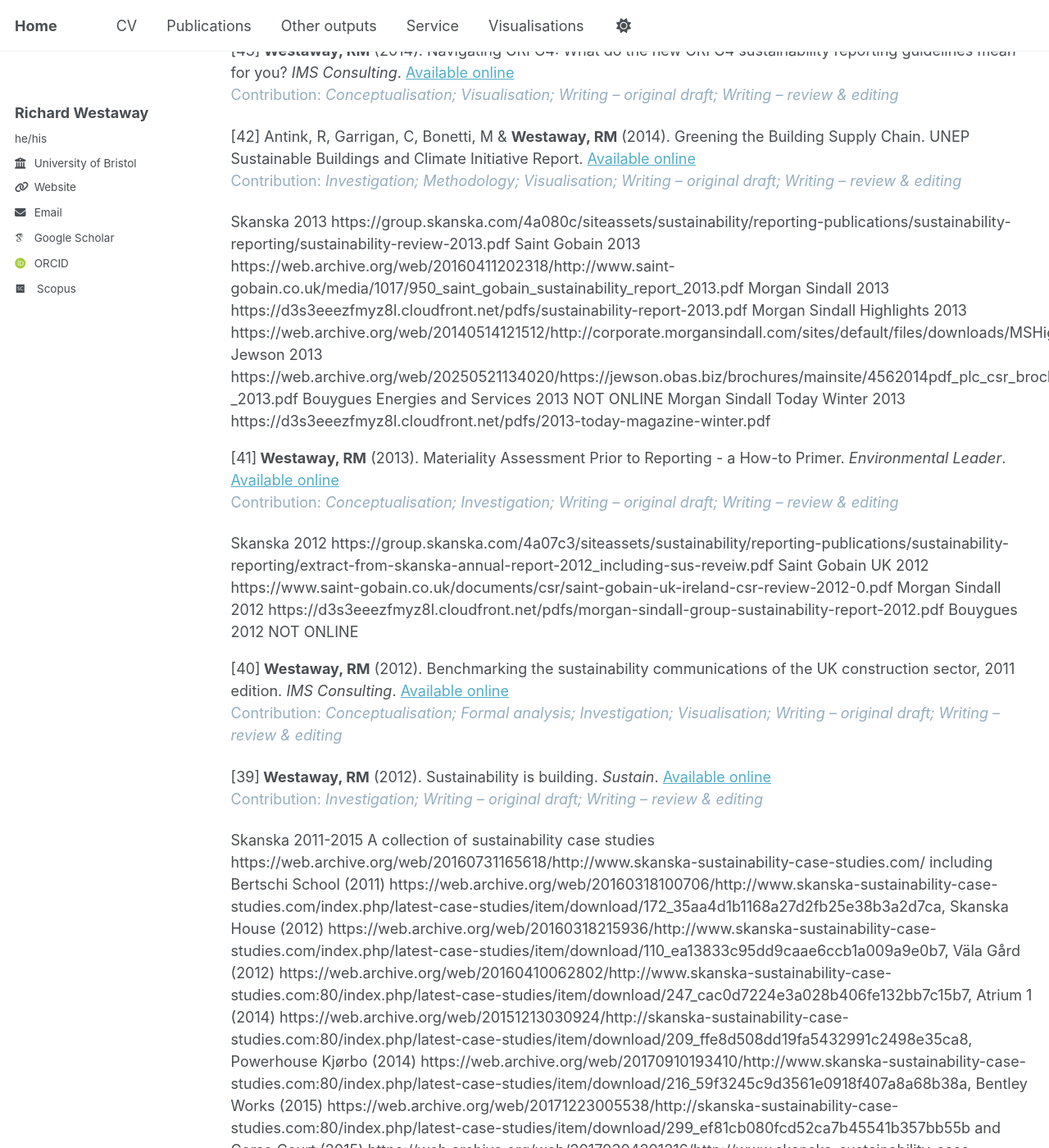
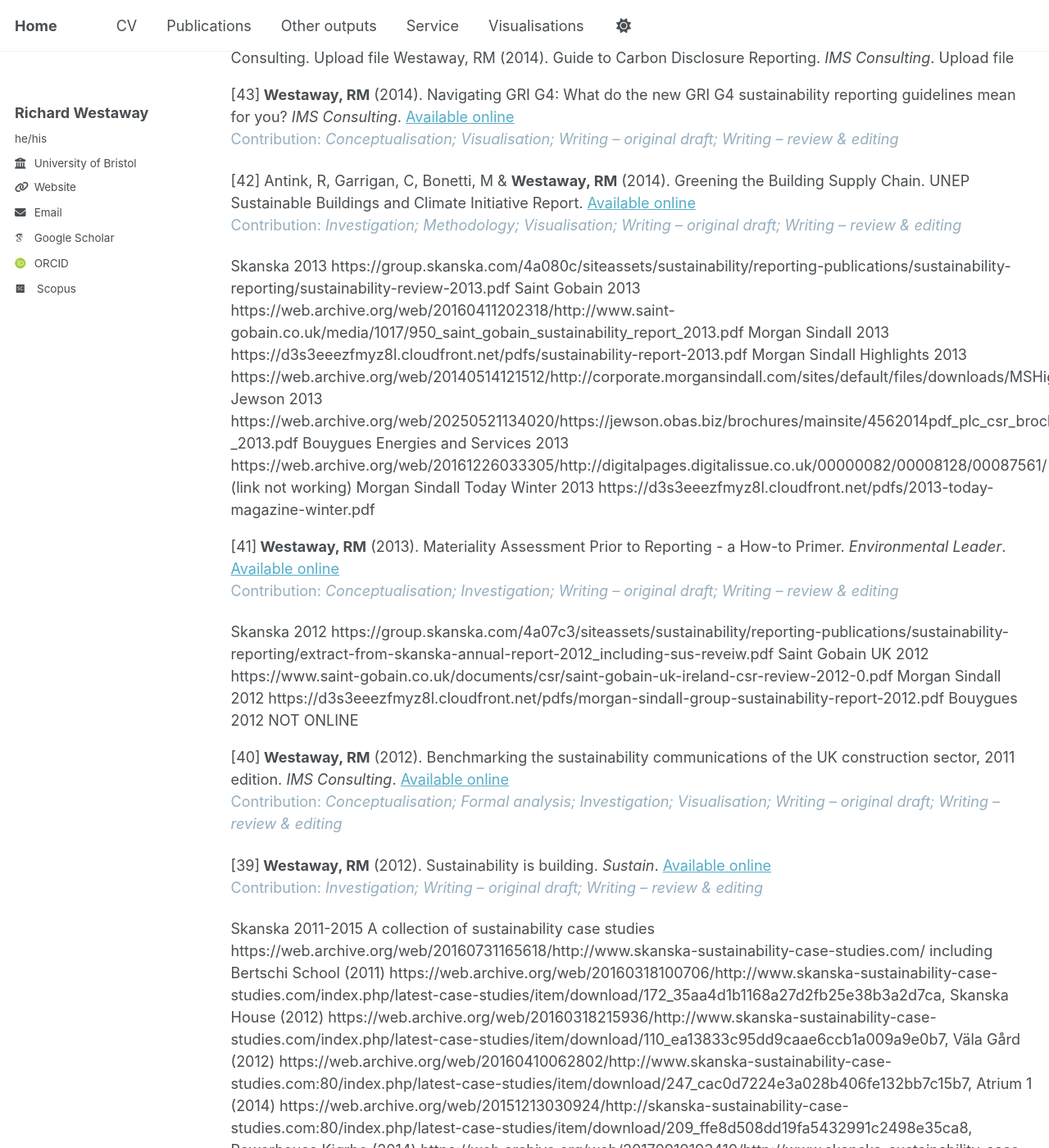
Before and after one commit to richardwestaway/richardwestaway.github.io, a Jekyll site: the page built from _pages/outputs.html, in a window 1280 px wide and 1400 px high, scrolled down 2034 px. Shown: the whole window at 82% size. Built offline with Jekyll 4.4.1, drawn with Linux system fonts in a browser that asks for light colours; some web fonts are replaced; comment, search, counter and statistics services are not loaded; some of the changed text lies outside the part shown.

Commit message:
Update outputs.html

```diff
--- a/_pages/outputs.html
+++ b/_pages/outputs.html
@@ -59,6 +59,10 @@ Jewson 2014 https://web.archive.org/web/20250521133920/https://jewson.obas.biz/b
 
 <!-- <p>[44] <strong>Westaway, RM</strong>, Ratcliff, R &amp; Hananel, C (2014). KARIM Evaluation Report. <em>Arctik</em><em>.</em><br /><span style="color: #95aebf;">Contribution: <em>Investigation; Methodology; Writing – original draft; Writing – review &amp; editing</em></span></p> -->
 
+Westaway, RM (2014). More meaningful materiality. In Guide to Reporting on Sustainable Development, IMS Consulting. Upload file
+
+Westaway, RM (2014). Guide to Carbon Disclosure Reporting. <em>IMS Consulting</em>. Upload file
+
 <p>[43]<strong> Westaway, RM</strong> (2014). Navigating GRI G4: What do the new GRI G4 sustainability reporting guidelines mean for you? <em>IMS Consulting</em>. <a href="https://richardwestaway.github.io/files/2014-ims-guide_navigating-gri-g4-english.pdf" target="_blank" rel="noopener">Available online</a><br /><span style="color: #95aebf;">Contribution: <em>Conceptualisation; Visualisation; Writing – original draft; Writing – review &amp; editing</em></span></p>
 
 <p>[42] Antink, R, Garrigan, C, Bonetti, M &amp; <strong>Westaway, RM</strong> (2014). Greening the Building Supply Chain. UNEP Sustainable Buildings and Climate Initiative Report. <a href="https://web.archive.org/web/20150618075359/http://www.unep.org/sbci/pdfs/greening_the_supply_chain_report.pdf" target="_blank" rel="noopener">Available online</a><br /><span style="color: #95aebf;">Contribution: <em>Investigation; Methodology; Visualisation; Writing – original draft; Writing – review &amp; editing</em></span></p>
@@ -73,7 +77,7 @@ Morgan Sindall Highlights 2013 https://web.archive.org/web/20140514121512/http:/
 
 Jewson 2013 https://web.archive.org/web/20250521134020/https://jewson.obas.biz/brochures/mainsite/4562014pdf_plc_csr_brochure_-_2013.pdf
 
-Bouygues Energies and Services 2013 NOT ONLINE
+Bouygues Energies and Services 2013 https://web.archive.org/web/20161226033305/http://digitalpages.digitalissue.co.uk/00000082/00008128/00087561/ (link not working)
 
 Morgan Sindall Today Winter 2013 https://d3s3eeezfmyz8l.cloudfront.net/pdfs/2013-today-magazine-winter.pdf
 
@@ -97,7 +101,7 @@ Saint Gobain UK 2011 https://www.saint-gobain.co.uk/documents/csr/saint-gobain-u
 
 Morgan Sindall 2011 https://d3s3eeezfmyz8l.cloudfront.net/pdfs/group-sustainability-report-2011.pdf
 
-Bouygues 2011 https://web.archive.org/web/20121104103939/http://issuu.com/imsplc/docs/bouygues_websingle_160412
+Bouygues 2011 https://web.archive.org/web/20121104103939/http://issuu.com/imsplc/docs/bouygues_websingle_160412 (link not working)
 
 Morgan Sindall Today Autumn 2011 https://d3s3eeezfmyz8l.cloudfront.net/pdfs/2011-today-magazine-autumn.pdf
 
```
